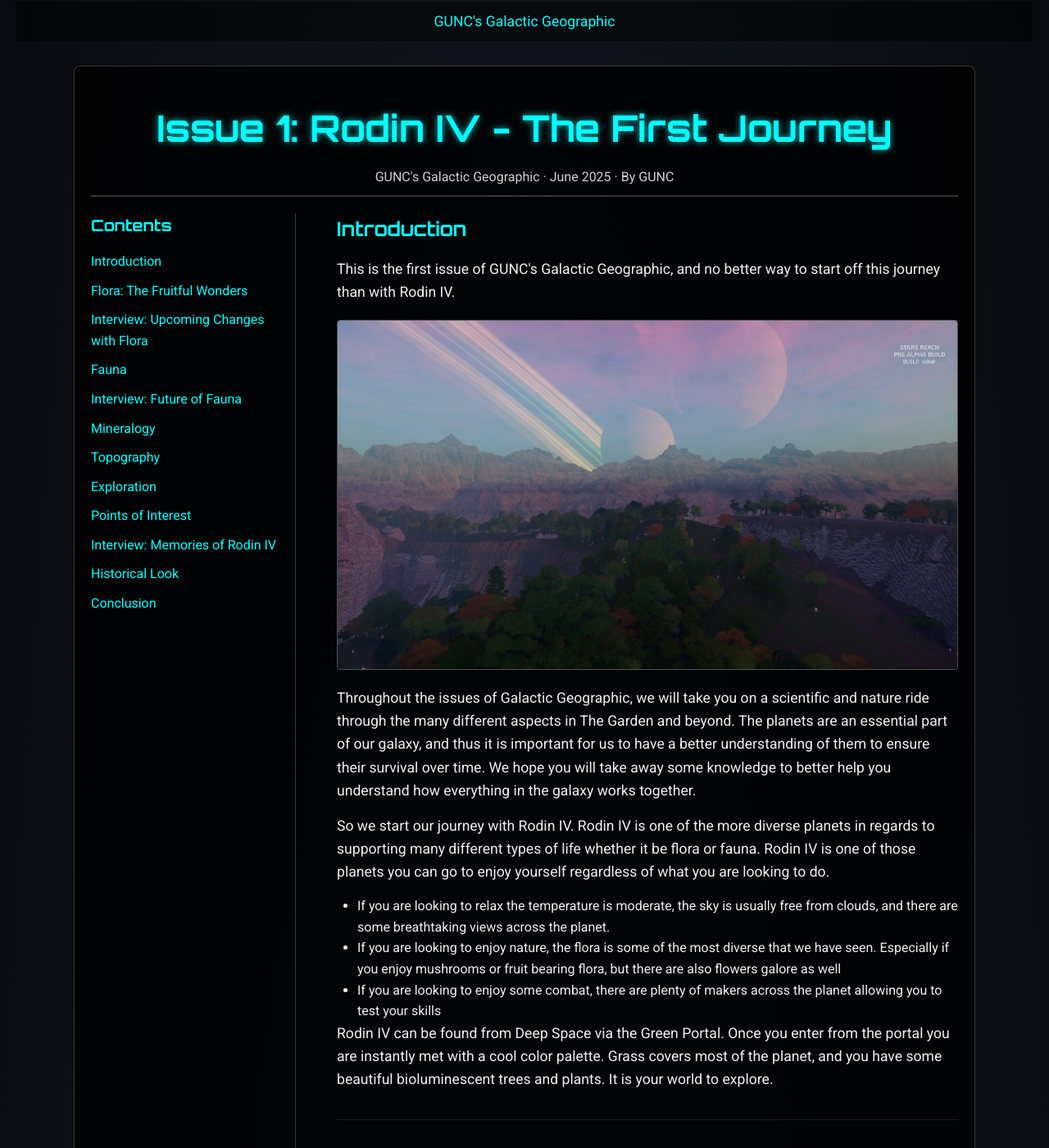
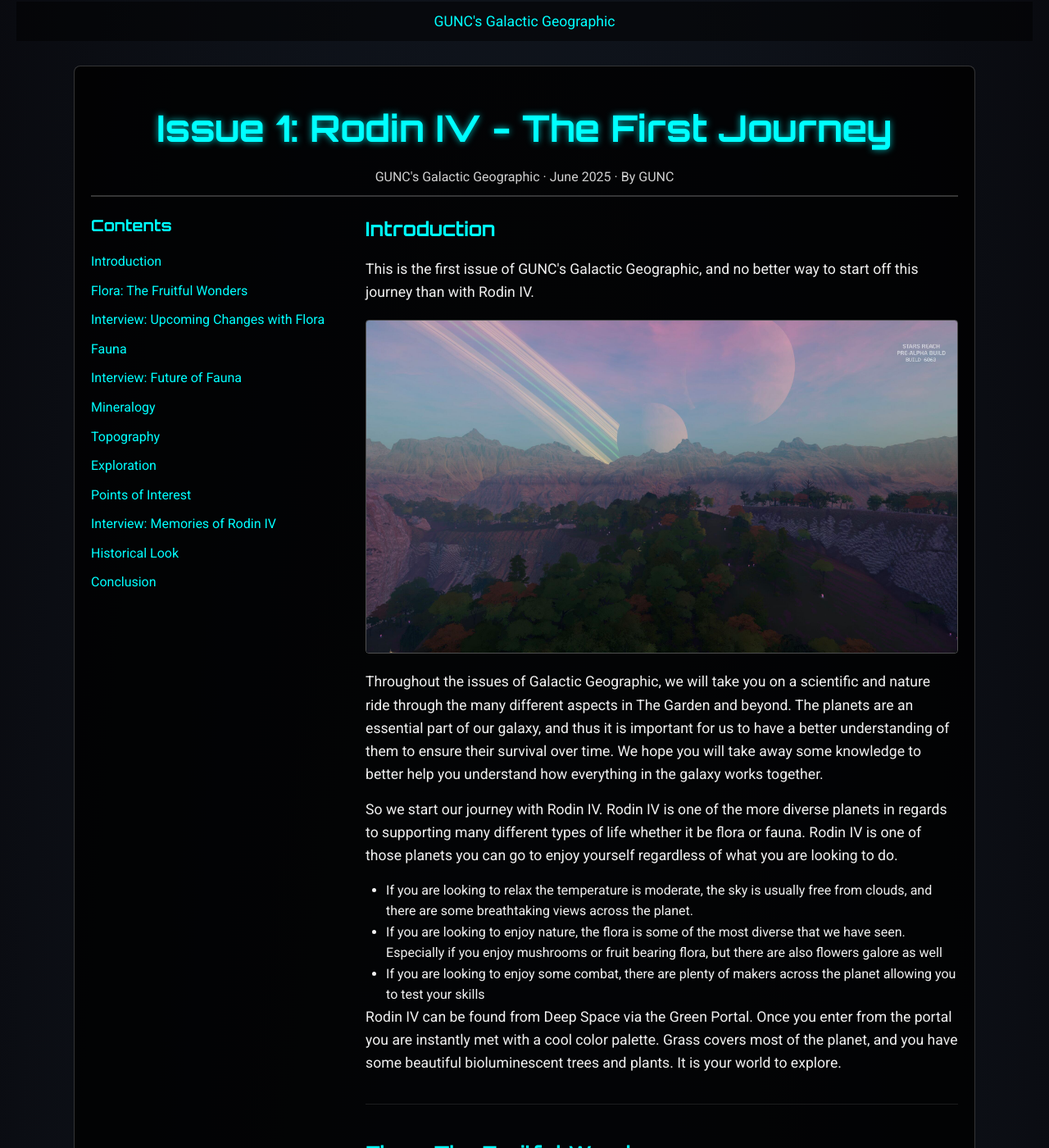
Before and after one commit to drake-vellaut/starsreach, a Jekyll site: the page built from _posts/2025-06-21-rodin-iv.html, in a window 1280 px wide and 1400 px high, scrolled down 198 px. Shown: the whole window at 82% size. Built offline with Jekyll 4.4.1, drawn with Linux system fonts in a browser that asks for light colours.

```diff
--- a/_layouts/article.html
+++ b/_layouts/article.html
@@ -104,14 +104,15 @@
     .content-wrapper {
       display: flex;
       gap: 30px;
+	align-items: flex-start;
     }
 
     /* Table of Contents Sidebar */
     .toc {
-      flex: 1;
-      max-width: 250px;
-      border-right: 1px solid rgba(255,255,255,0.2);
-      padding-right: 20px;
+      position: sticky;
+  top: 20px;
+  align-self: start; /* ensure it respects flex container sizing */
+  height: max-content; /* prevent stretching */
     }
     .toc h3 {
       font-family: 'Orbitron', sans-serif;
```
